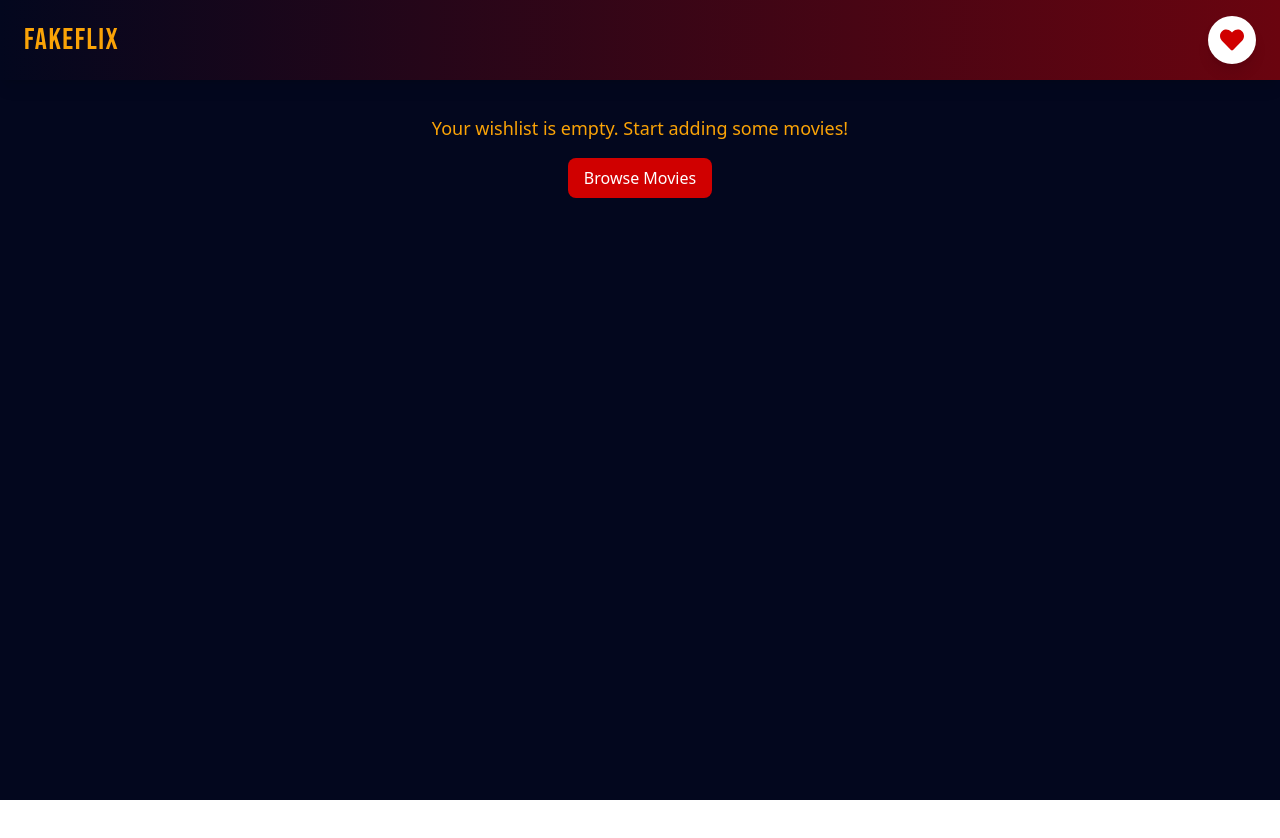
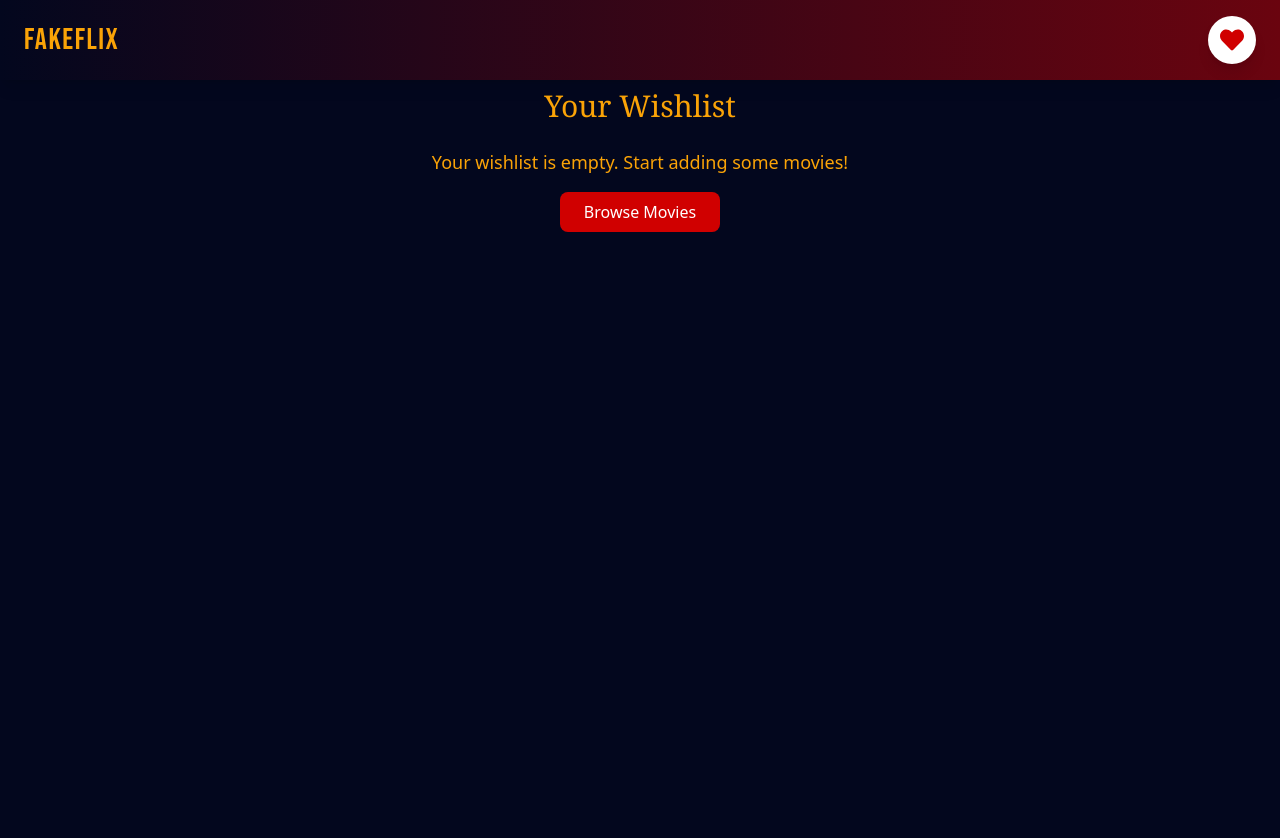
Before and after one commit to marcserranog/business-case-frontend-marc-serrano, a React app: page /wishlist in a window 1280 px wide. Shown: the top 838 px of the page. Before the commit the page ends 800 px from the top, so only its background shows below. Built offline with nearby package versions, Linux system fonts and the light colour scheme; a web font is replaced by a local one.

Commit message:
Wishlist fix issues in the style and new buttons

```diff
--- /dev/null
+++ b/src/components/WishlistItemCard.js
@@ -0,0 +1,38 @@
+import React from 'react';
+import { useNavigate } from 'react-router-dom';
+import { FaInfoCircle, FaTrashAlt } from 'react-icons/fa';
+
+const WishlistItemCard = ({ movie, onRemove }) => {
+  const navigate = useNavigate();
+
+  return (
+    <div className="item-card bg-gray-900 rounded-lg overflow-hidden shadow-lg transform transition-all hover:scale-105 hover:z-10 relative">
+      <img
+        src={`https://image.tmdb.org/t/p/w500${movie.poster_path}`}
+        alt={movie.title}
+        className="w-full h-80 object-cover rounded-t-lg"
+      />
+      <div className="absolute inset-0 bg-black bg-opacity-50 opacity-0 hover:opacity-100 flex flex-col justify-center items-center transition-opacity duration-300">
+        <span className="text-white text-lg font-bold mb-4">{movie.title}</span>
+        <div className="flex space-x-4">
+          <button
+            className="text-light-yellow text-3xl hover:text-bright-yellow transition"
+            onClick={() => navigate(`/movie/${movie.id}`)}
+            aria-label="View Details"
+          >
+            <FaInfoCircle />
+          </button>
+          <button
+            className="text-bright-red text-3xl hover:text-dark-red transition"
+            onClick={() => onRemove(movie.id)}
+            aria-label="Remove from Wishlist"
+          >
+            <FaTrashAlt />
+          </button>
+        </div>
+      </div>
+    </div>
+  );
+};
+
+export default WishlistItemCard;
--- a/src/context/WishlistContext.js
+++ b/src/context/WishlistContext.js
@@ -17,8 +17,12 @@ export const WishlistProvider = ({ children }) => {
     }
   };
 
+  const removeFromWishlist = (id) => {
+    setWishlist((prevWishlist) => prevWishlist.filter((item) => item.id !== id));
+  };
+
   return (
-    <WishlistContext.Provider value={{ wishlist, addToWishlist }}>
+    <WishlistContext.Provider value={{ wishlist, addToWishlist, removeFromWishlist }}>
       {children}
     </WishlistContext.Provider>
   );
--- a/src/pages/WishListPage.js
+++ b/src/pages/WishListPage.js
@@ -1,7 +1,8 @@
 import React from 'react';
-import { Link, useNavigate } from 'react-router-dom';
+import { useNavigate } from 'react-router-dom';
 import { useWishlist } from '../context/WishlistContext';
 import Header from '../components/common/Header';
+import WishlistItemCard from '../components/WishlistItemCard';
 
 const WishlistPage = () => {
   const { wishlist, removeFromWishlist } = useWishlist();
@@ -11,17 +12,19 @@ const WishlistPage = () => {
     return (
       <div className="wishlist-page min-h-screen bg-dark-blue text-white">
         <Header />
-        <header className="wishlist-header px-6 py-4 flex justify-between items-center border-b-2 border-light-yellow">
-          <button className="back-button text-2xl font-bold text-light-yellow" onClick={() => navigate(-1)}>
-            &#8592; Back
+        <div className="mt-14">
+          <div className="wishlist-content px-6 py-8">
+            <div className="text-center">
+              <h1 className="text-3xl font-body text-light-yellow mb-6">Your Wishlist</h1>
+              <p className="text-lg text-light-yellow mb-4">Your wishlist is empty. Start adding some movies!</p>
+              <button
+                onClick={() => navigate('/')}
+                className="bg-bright-red text-white py-2 px-6 rounded-lg hover:bg-light-yellow transition"
+              >
+                Browse Movies
               </button>
-          <h1 className="wishlist-title text-4xl font-title text-light-yellow">Your Wishlist</h1>
-        </header>
-        <div className="flex justify-center items-center flex-col py-10">
-          <p className="text-lg text-light-yellow mb-4">Your wishlist is empty. Start adding some movies!</p>
-          <Link to="/" className="bg-bright-red text-white py-2 px-4 rounded-lg hover:bg-light-yellow transition">
-            Browse Movies
-          </Link>
+            </div>
+          </div>
         </div>
       </div>
     );
@@ -30,39 +33,29 @@ const WishlistPage = () => {
   return (
     <div className="wishlist-page min-h-screen bg-dark-blue text-white">
       <Header />
-      <header className="wishlist-header px-6 py-4 flex justify-between items-center border-b-2 border-light-yellow">
-        <button className="back-button text-2xl font-bold text-light-yellow" onClick={() => navigate(-1)}>
-          &#8592; Back
-        </button>
-        <h1 className="wishlist-title text-4xl font-title text-light-yellow">Your Wishlist</h1>
-      </header>
-      <div className="wishlist-grid grid grid-cols-1 sm:grid-cols-2 md:grid-cols-3 lg:grid-cols-4 gap-6 p-6">
+      <div className="mt-14">
+      <div className="wishlist-content px-6 py-8">
+          <div className="text-center">
+            <h1 className="text-3xl font-body text-light-yellow mb-6">Your Wishlist</h1>
+          </div>
+          <div className="wishlist-grid grid grid-cols-1 sm:grid-cols-2 md:grid-cols-3 lg:grid-cols-4 gap-6">
             {wishlist.map((movie) => (
-          <div key={movie.id} className="item-card bg-gray-900 rounded-lg overflow-hidden shadow-lg transform transition-all hover:scale-105 hover:z-10 relative">
-            <img
-              src={`https://image.tmdb.org/t/p/w500${movie.poster_path}`}
-              alt={movie.title}
-              className="w-full h-80 object-cover rounded-t-lg"
+              <WishlistItemCard
+                key={movie.id}
+                movie={movie}
+                onRemove={removeFromWishlist}
               />
-            <div className="absolute inset-0 bg-black bg-opacity-50 opacity-0 hover:opacity-100 flex justify-center items-center transition-opacity duration-300">
-              <span className="text-white text-lg font-bold">{movie.title}</span>
+            ))}
           </div>
-            <div className="wishlist-card-buttons flex justify-between p-4 bg-dark-blue bg-opacity-80 rounded-b-lg">
+          <div className="flex justify-center mt-8">
             <button
-                className="details-button bg-bright-red text-white py-2 px-4 rounded-lg hover:bg-light-yellow transition"
-                onClick={() => navigate(`/movie/${movie.id}`)}
+              onClick={() => navigate('/')}
+              className="bg-bright-red text-white py-2 px-6 rounded-lg hover:bg-light-yellow transition"
             >
-                View Details
-              </button>
-              <button
-                className="remove-button bg-dark-red text-white py-2 px-4 rounded-lg hover:bg-light-yellow transition"
-                onClick={() => removeFromWishlist(movie.id)}
-              >
-                Remove
+              Browse Movies
             </button>
           </div>
         </div>
-        ))}
       </div>
     </div>
   );
```
Lines whose indentation alone changed are shown as unchanged.
